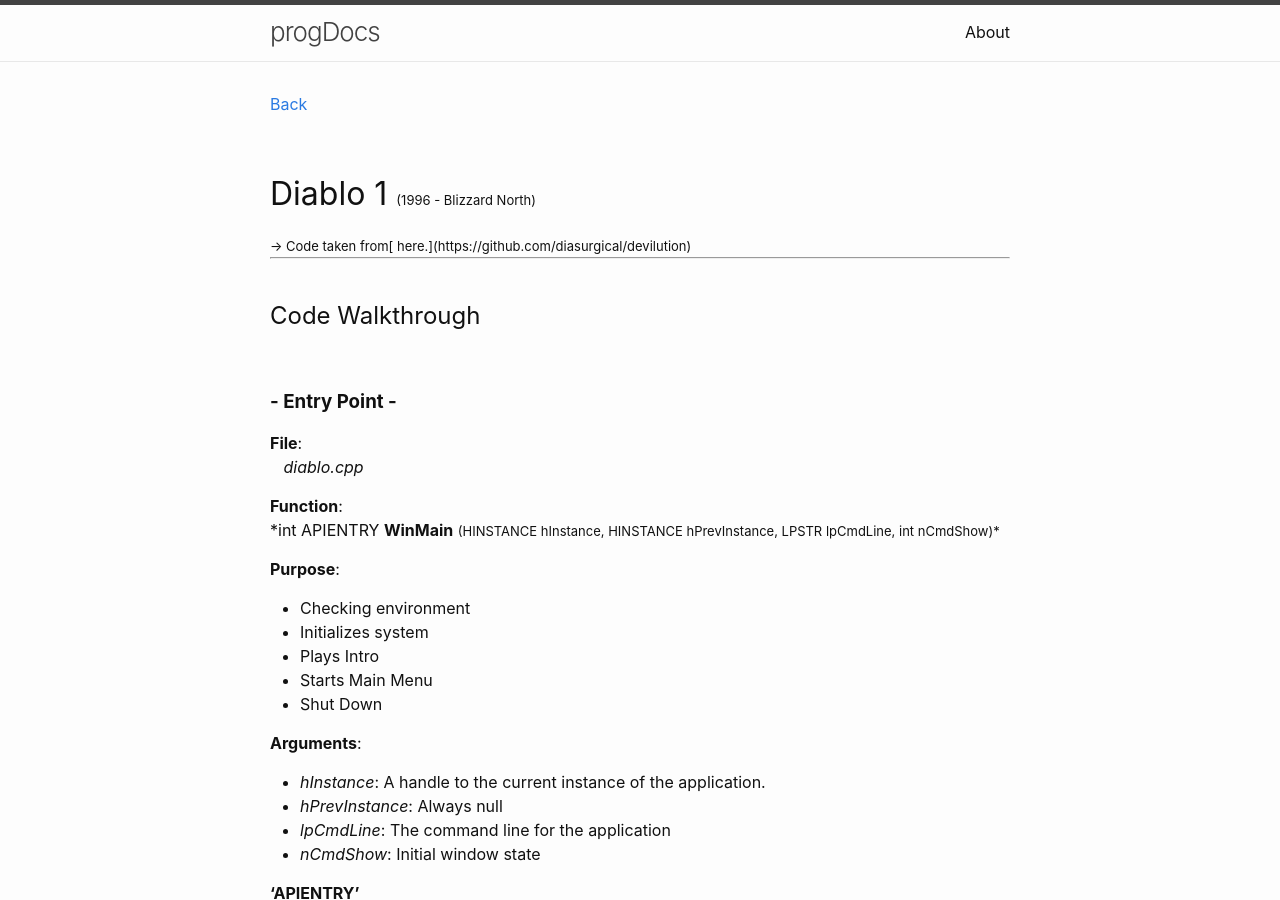
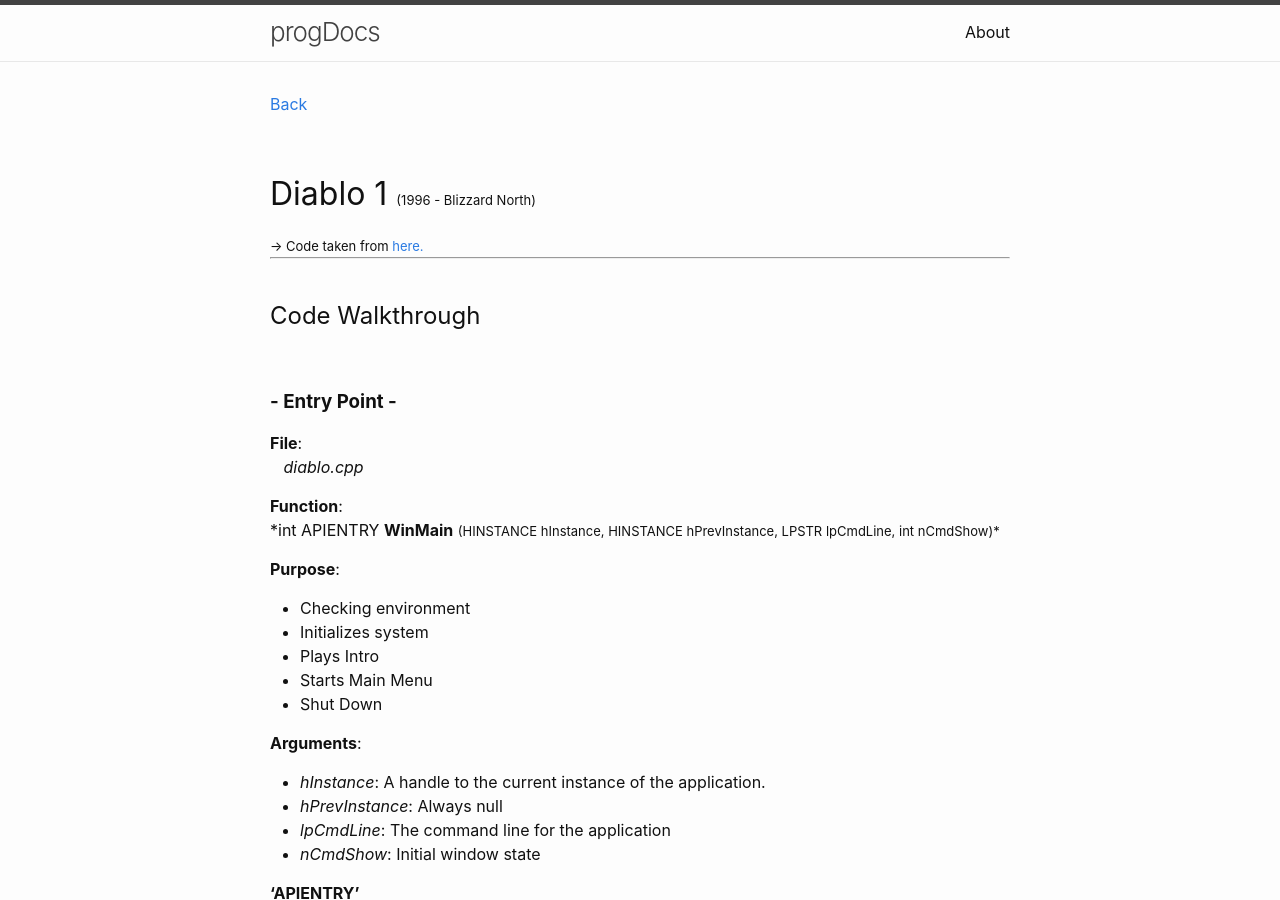
Before and after one commit to Hautaklyttn/progDocs, a Jekyll site: the page built from docs/articles/projects/code_walkthrough_diablo.md, in a window 1280 px wide and 900 px high. Built offline with Jekyll 4.4.1, drawn with Linux system fonts in a browser that asks for light colours; part of the change alters nothing that is shown.

Commit message:
Diablo walkthrough update

```diff
--- a/docs/articles/projects/code_walkthrough_diablo.md
+++ b/docs/articles/projects/code_walkthrough_diablo.md
@@ -8,7 +8,7 @@ layout: default
 
 # Diablo 1 <font size="-1">(1996 - Blizzard North)</font>
 
-<font size="-1">&rarr; Code taken from[ here.](https://github.com/diasurgical/devilution)</font>
+<font size="-1">&rarr; Code taken from <a href="https://github.com/diasurgical/devilution">here.</a></font>
 
 ---
 
```
